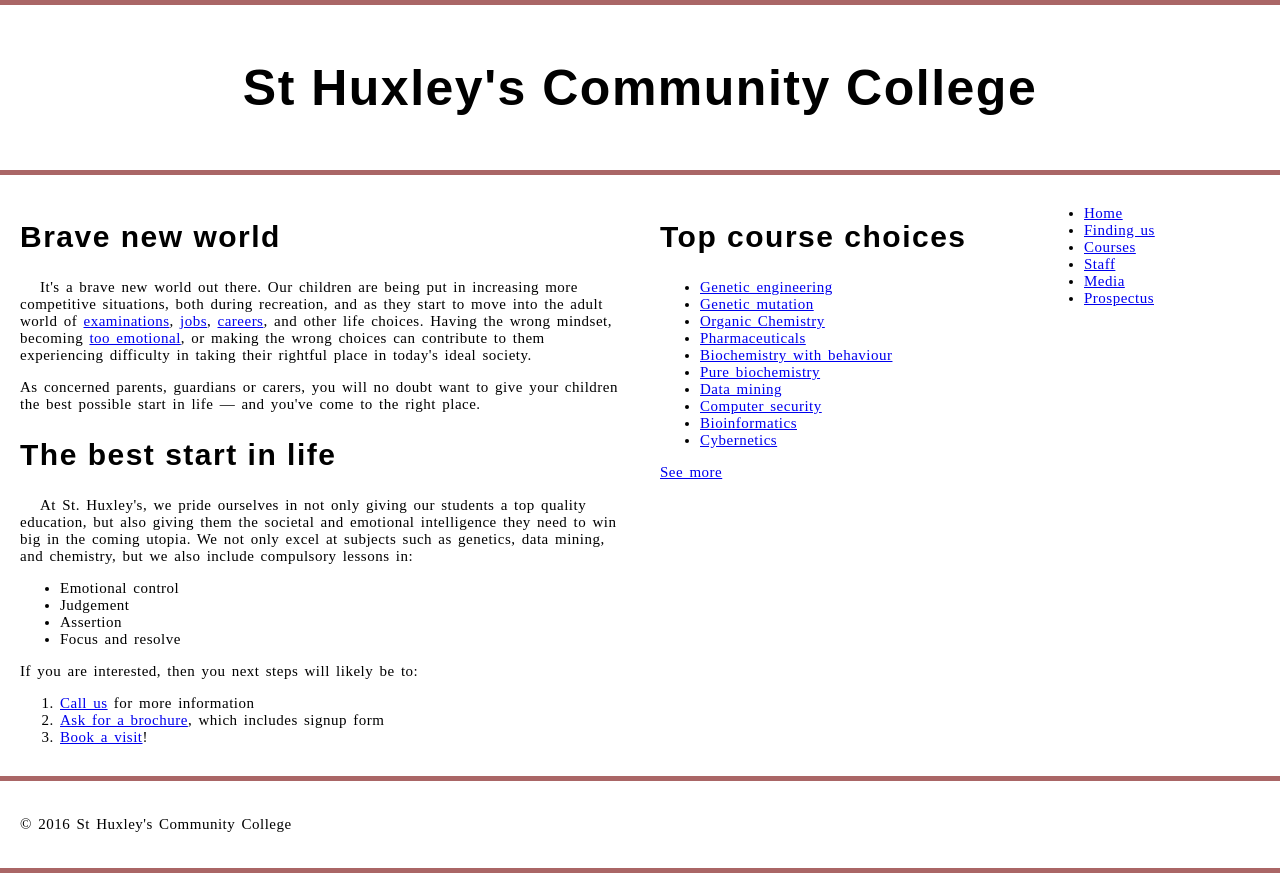
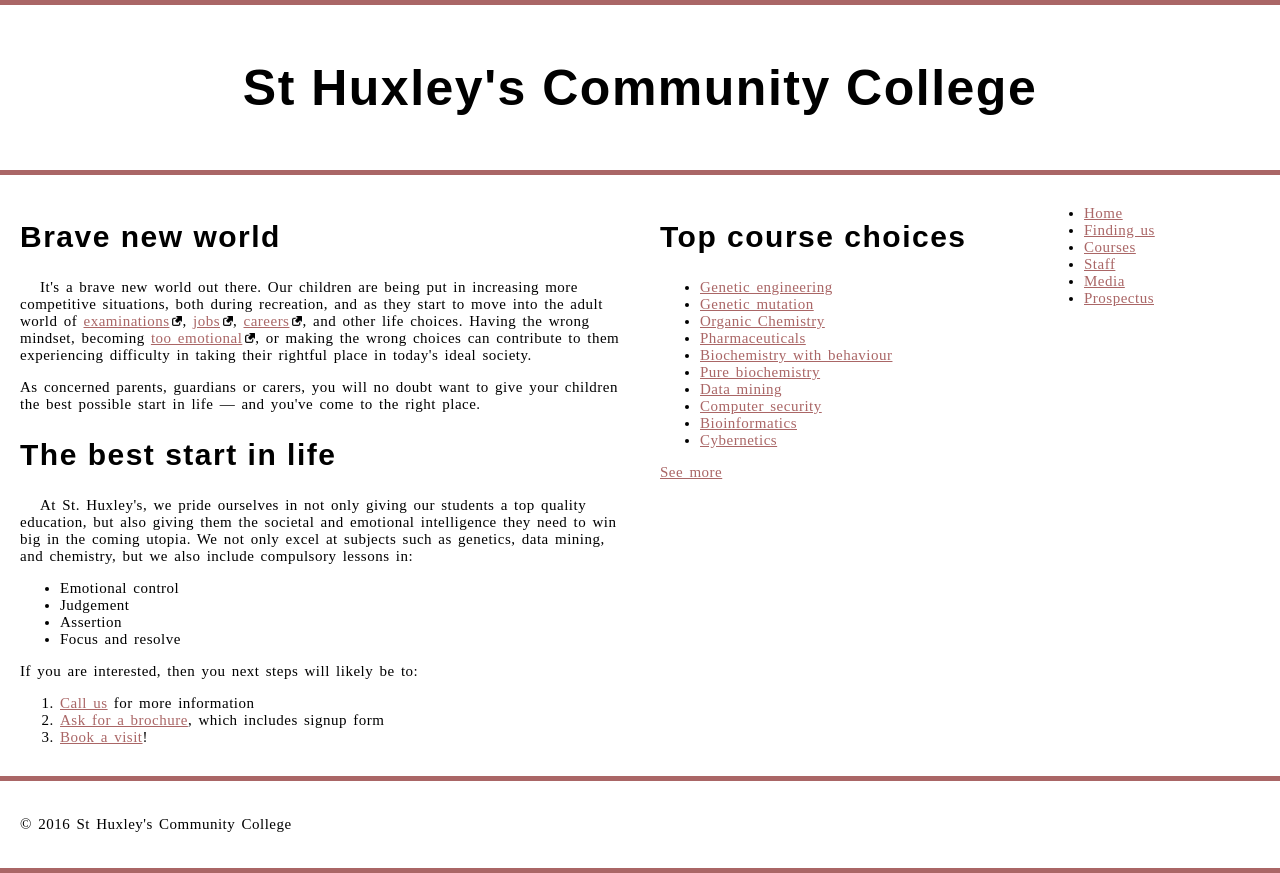
Before and after one commit to IdressHabibi/inft1206sec6, a plain HTML site: page Assignment3/part3/index.html in a window 1280 px wide. Drawn offline with Linux system fonts and the light colour scheme.

Commit message:
links styling

```diff
--- a/Assignment3/part3/style.css
+++ b/Assignment3/part3/style.css
@@ -94,3 +94,31 @@ p, li {
 section h2+p{
   text-indent: 20px;
 }
+
+a:link{
+  color: #a66;
+}
+a:visited{
+  color: #b66;
+}
+a:focus, a:hover{
+  text-decoration: none;
+}
+a {
+  outline: none;
+}
+a:active {
+  text-shadow: 0.5px 0px 0.5px rgba(0, 0, 0, 0.181);
+  color: tan;
+}
+
+a[href*="http"]::after{
+  content: "";
+  display: inline-block;
+  width: 10px;
+  height: 10px;
+  background-image: url('external-link-52.png');
+  background-repeat: no-repeat;
+  background-size: contain;
+  margin-left: 3px;
+}
```
